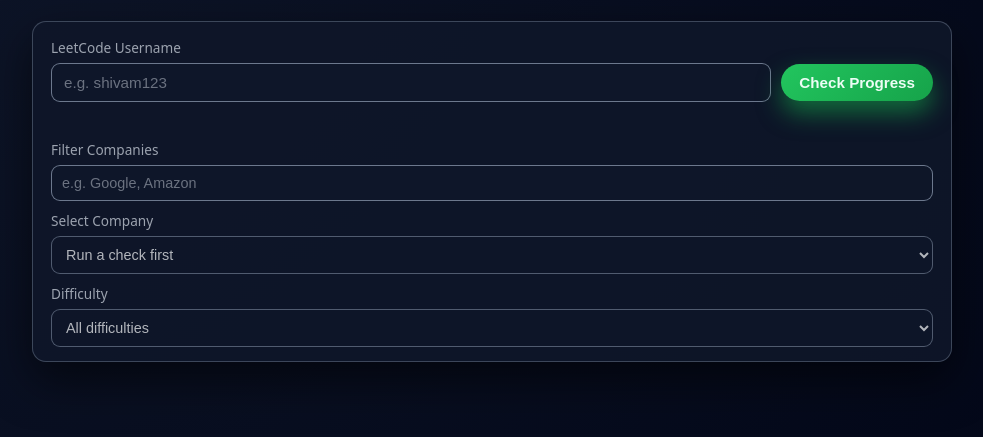
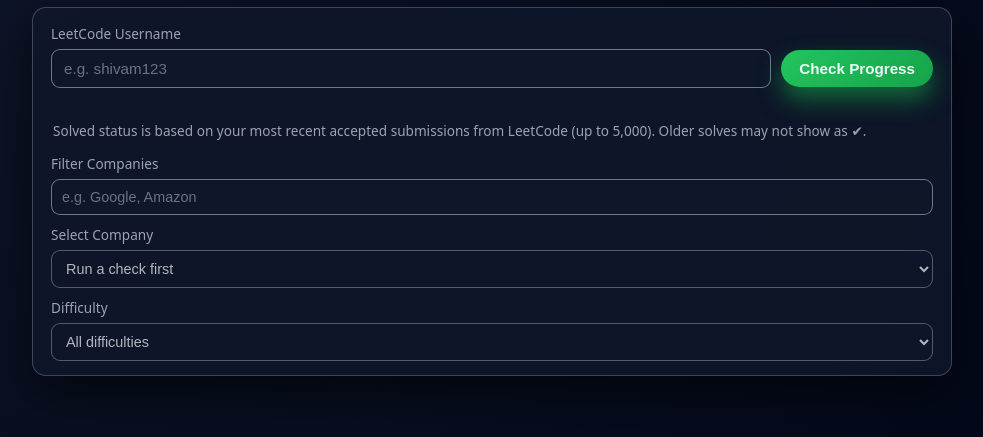
Before and after one commit to pewglitch/leetcode-company-tracker, a website: page public/index.html in a window 1280 px wide. Shown: the part 241-678 px from the top of the page, without its empty margins (148-1131 px from the left). Drawn offline with Linux system fonts and the light colour scheme.

Commit message:
Add hint about solved status in index.html

```diff
--- a/public/index.html
+++ b/public/index.html
@@ -27,6 +27,7 @@
           <button id="check-btn">Check Progress</button>
         </div>
         <p id="status" class="status-text"></p>
+        <p class="status-text hint">Solved status is based on your most recent accepted submissions from LeetCode (up to 5,000). Older solves may not show as ✔.</p>
 
         <div class="company-controls">
           <label for="company-filter" class="field-label">Filter Companies</label>
```
